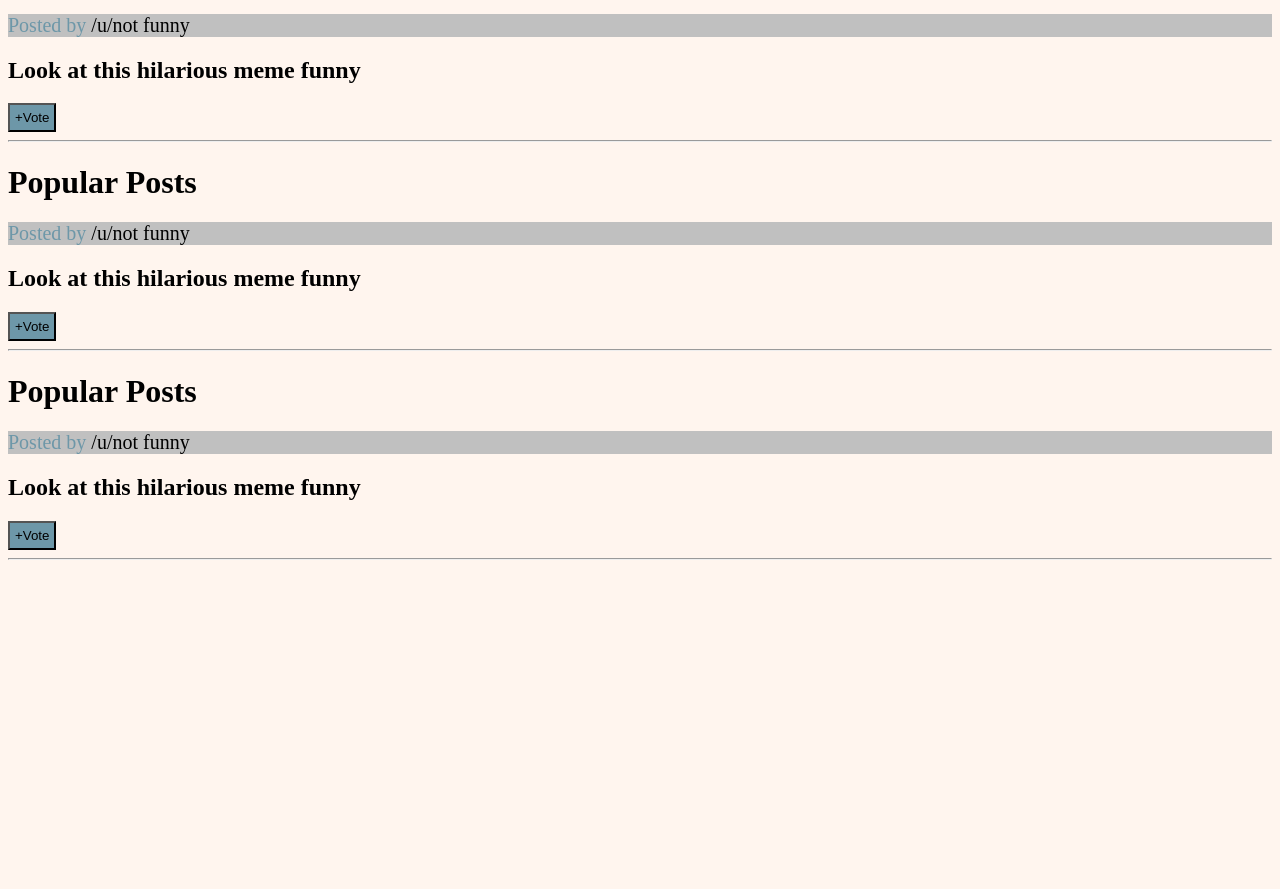
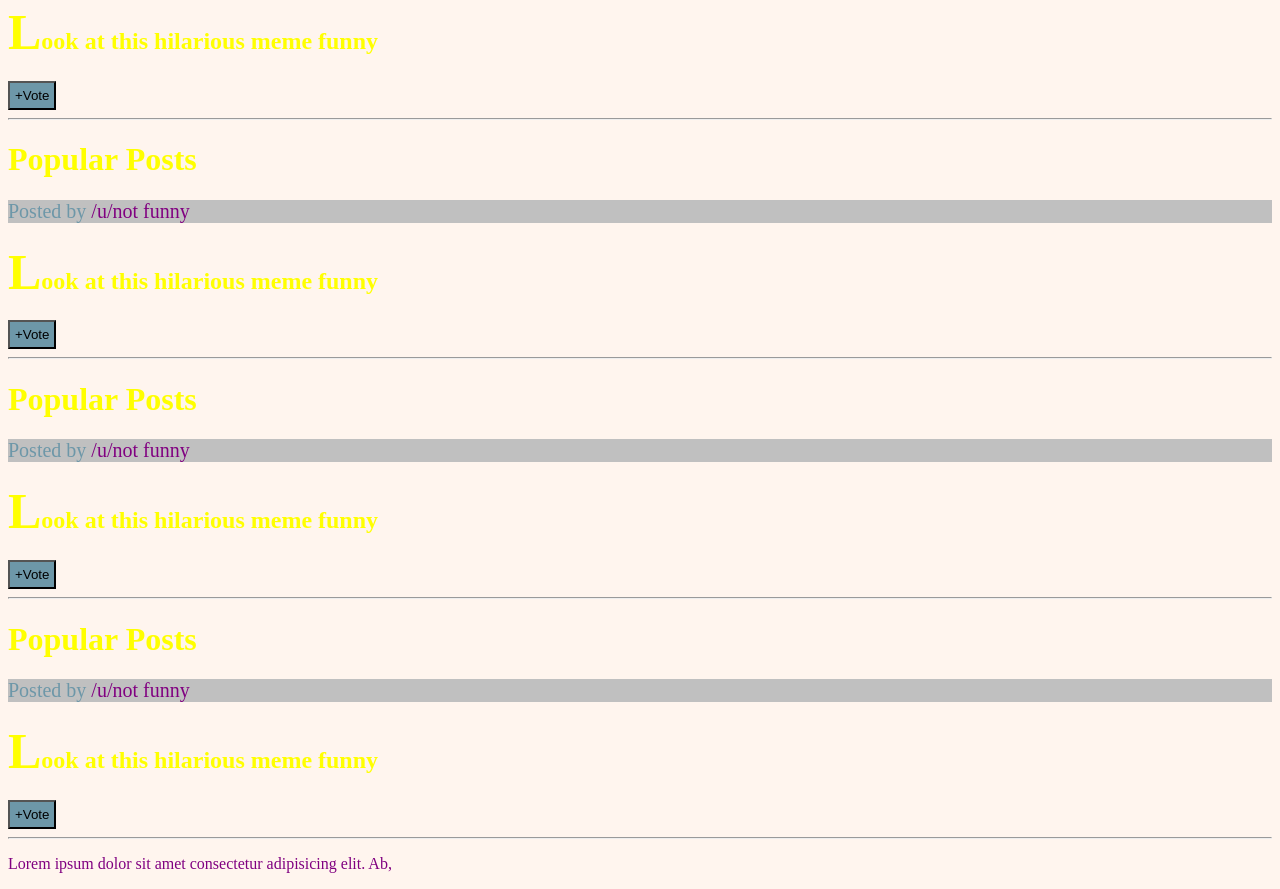
Before and after one commit to tallyandroid/fullstack_webdev, a plain HTML site: page 02-css/7-descendant-selector/index.html in a window 1280 px wide. Shown: the part 1356-2245 px from the top of the page. Before the commit the page ends 1924 px from the top, so only its background shows below. Drawn offline with Linux system fonts and the light colour scheme.

Commit message:
update css cascade

```diff
--- a/02-css/7-descendant-selector/index.html
+++ b/02-css/7-descendant-selector/index.html
@@ -81,7 +81,7 @@
         <button>+Vote</button>
     </div>
     <hr>
-
+    <p>Lorem ipsum dolor sit amet consectetur adipisicing elit. Ab,</p>
 </body>
 
 </html>
--- a/02-css/7-descendant-selector/main.css
+++ b/02-css/7-descendant-selector/main.css
@@ -37,3 +37,15 @@ input[type="password"] {
 .post:nth-of-type(3) {
     background-color: #dfe8dc;
 }
+
+h2::first-letter {
+    font-size: 50px;
+}
+
+p::first-line {
+    color: purple;
+}
+
+h1, h2 {
+    color: yellow;
+}
```
